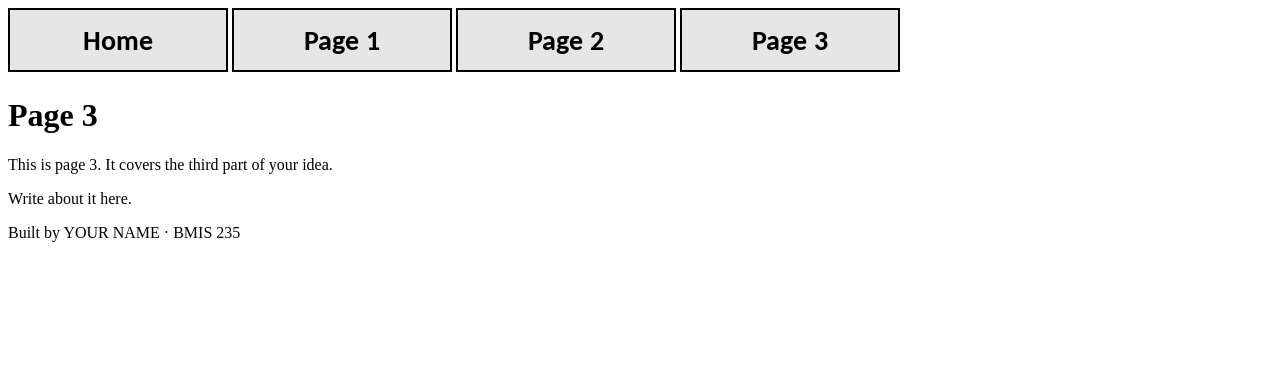
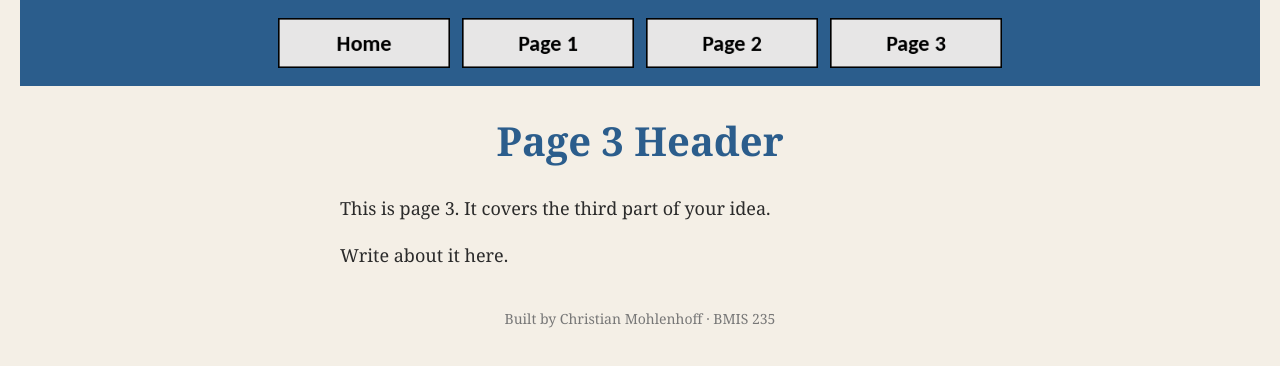
Before and after one commit to clmoh55/bmis235-html-3, a plain HTML site: page page3.html in a window 1280 px wide. Drawn offline with Linux system fonts and the light colour scheme.

Commit message:
Connect page3 to styles.css

```diff
--- a/page3.html
+++ b/page3.html
@@ -1,23 +1,24 @@
 <!DOCTYPE html>
 <!--
-  Author: YOUR NAME
-  GU username: YOUR-GU-USERNAME
+  Author: Christian Mohlenhoff
+  GU username: cmohlenhoff
   Course: BMIS 235 - HTML-3
 -->
 <html lang="en">
 <head>
   <meta charset="utf-8">
-<meta name="author" content="YOUR NAME">
+  <meta name="author" content="Christian Mohlenhoff">
   <title>Page 3</title>
+  <link rel="stylesheet" href="styles.css">
 </head>
 <body>
 
-<!-- ===== MENU ============================================================
+<!-- ===== MENU ===================================================
      The menu is four links. Each link wraps an image instead of words.
      Build it once on this page, check that every link works,
      then copy the whole <nav> block and paste it over the menu on the
      other three pages, so every page has the exact same menu.
-     ===================================================================== -->
+     ============================================================== -->
 <nav>
   <a href="index.html"><img src="img/home.png" alt="Home"></a>
   <a href="page1.html"><img src="img/page1.png" alt="Page 1"></a>
@@ -25,12 +26,15 @@
   <a href="page3.html"><img src="img/page3.png" alt="Page 3"></a>
 </nav>
 
-<h1>Page 3</h1>
-<p>This is page 3. It covers the third part of your idea.</p>
+<h1>Page 3 Header</h1>
+
+<p>
+  This is page 3. It covers the third part of your idea.
+</p>
 <p>Write about it here.</p>
 
 <!-- Footer: fill in your name -->
-<footer>Built by YOUR NAME &middot; BMIS 235</footer>
+<footer>Built by Christian Mohlenhoff &middot; BMIS 235</footer>
 
 </body>
 </html>
```
Lines whose indentation alone changed are shown as unchanged.
